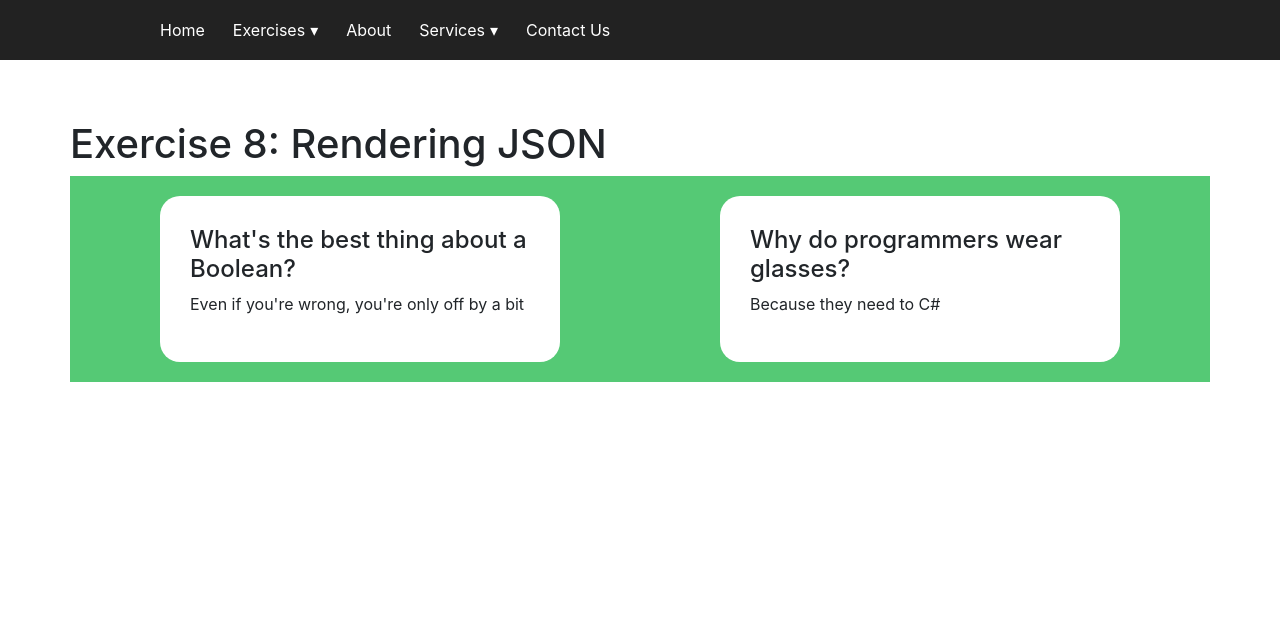
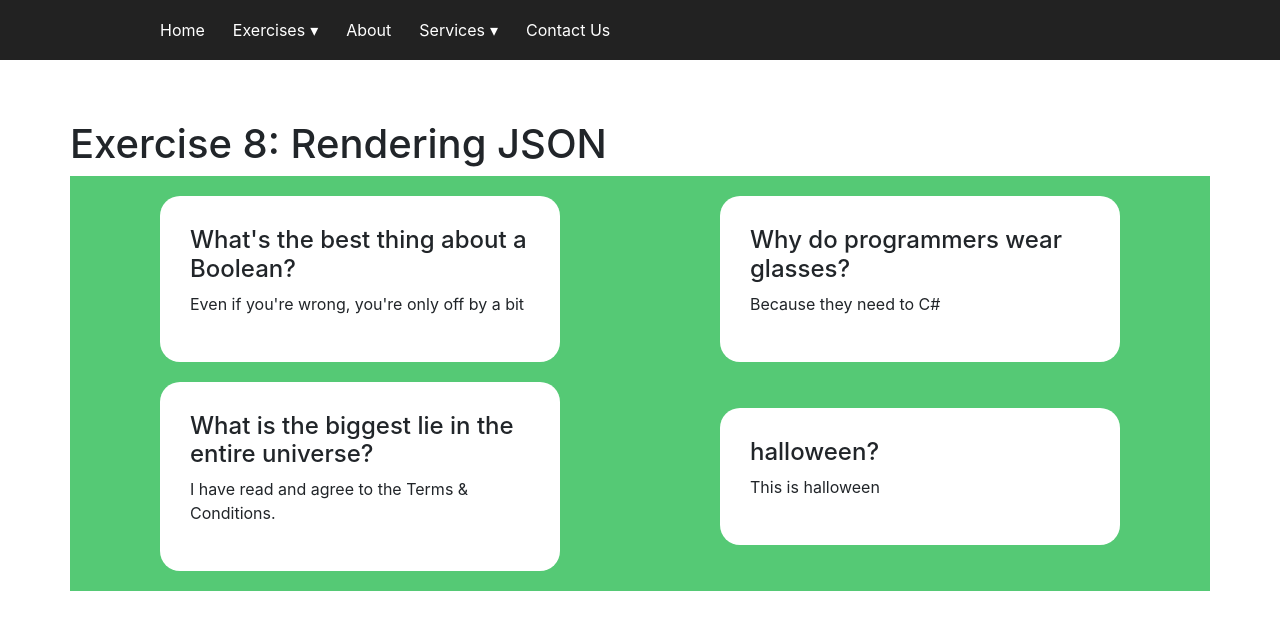
Before and after one commit to nescalan/coderfiles, a React (Create React App) app: page /exercise8 in a window 1280 px wide. Shown: the top 630 px of the page. Built offline with nearby package versions, Linux system fonts and the light colour scheme.

Commit message:
Exercise 8: updated

```diff
--- a/src/pages/Exercise8/Exercise8.jsx
+++ b/src/pages/Exercise8/Exercise8.jsx
@@ -10,18 +10,15 @@ const jokes = [
     setup: "Why do programmers wear glasses?",
     punchline: "Because they need to C#",
   },
-];
-
-const stories = [
   {
-    id: 1,
-    setup: "What's the best thing about a Boolean?",
-    punchline: "Even if you're wrong, you're only off by a bit",
+    id: 3,
+    setup: "What is the biggest lie in the entire universe?",
+    punchline: "I have read and agree to the Terms & Conditions.",
   },
   {
-    id: 2,
-    setup: "Why do programmers wear glasses?",
-    punchline: "Because they need to C#",
+    id: 4,
+    setup: "halloween?",
+    punchline: "This is halloween",
   },
 ];
 
```
